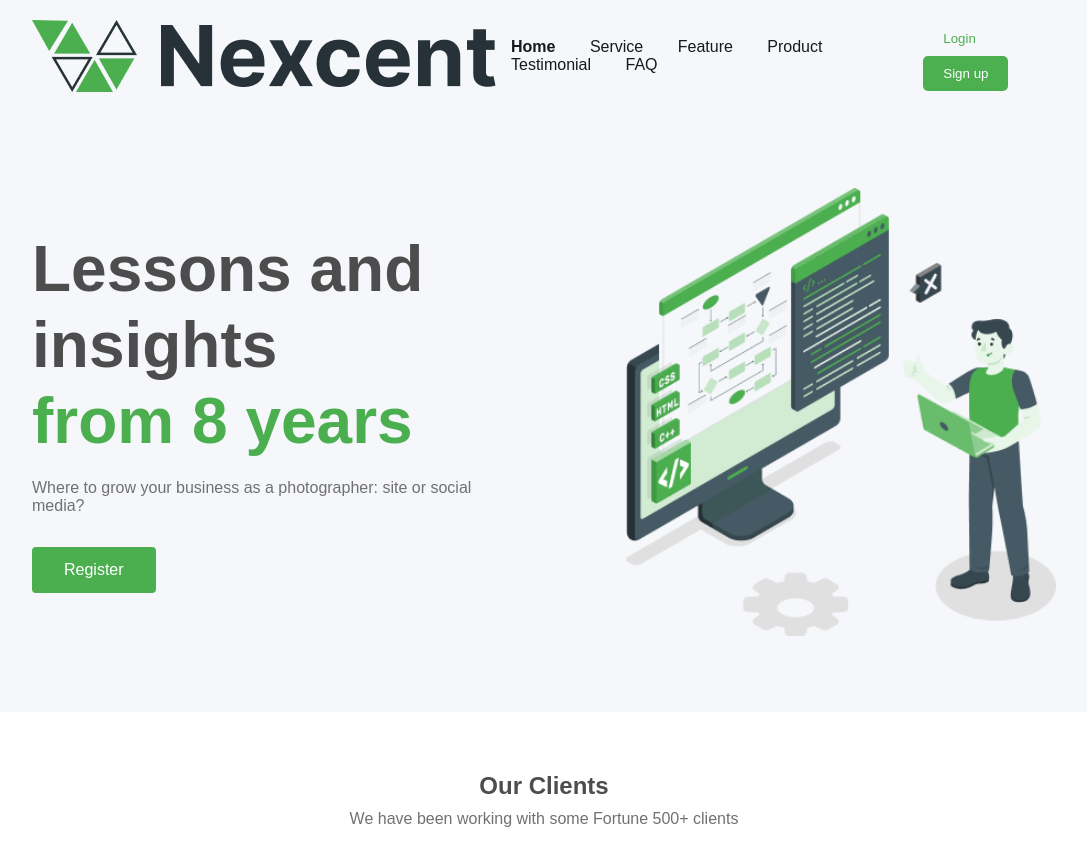
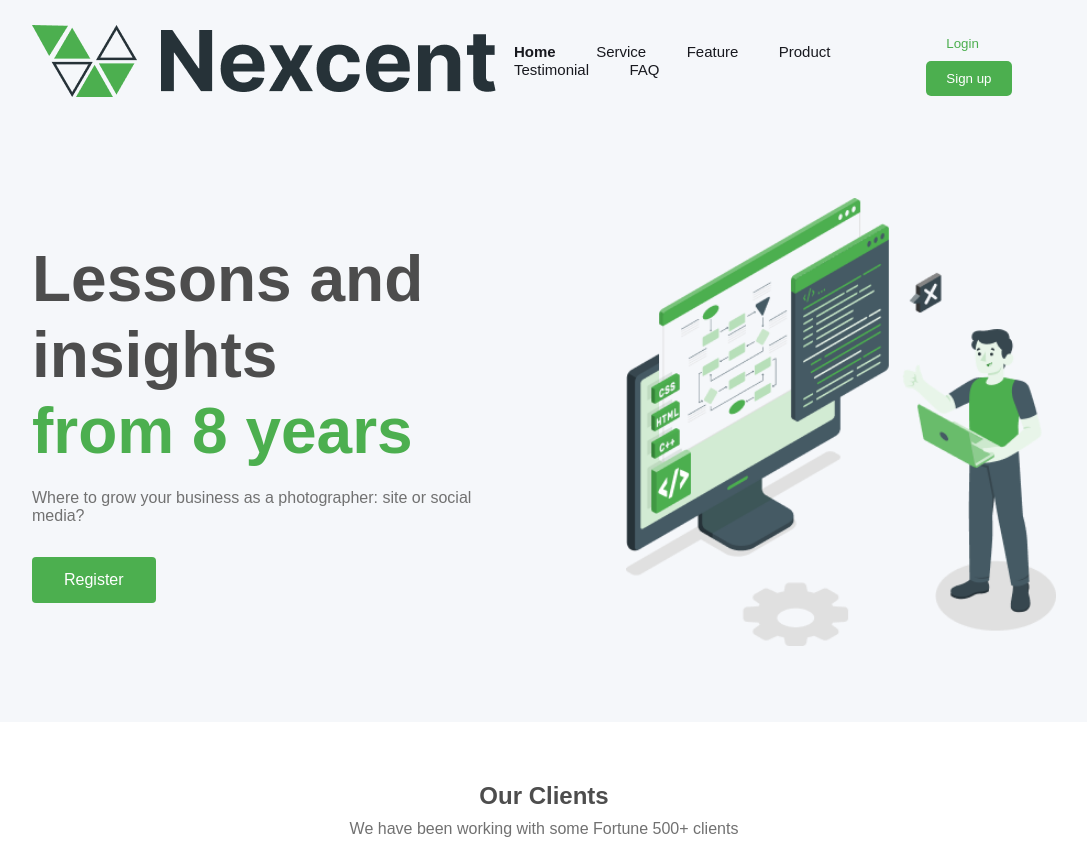
Before and after one commit to SOMERITO/T2-AEW, a plain HTML site: page index.html in a window 1280 px wide. Shown: the top 841 px of the page, without its empty margins (96-1183 px from the left). Drawn offline with Linux system fonts and the light colour scheme.

Commit message:
Adjust padding and margins in menu styles

```diff
--- a/estilos/menu.css
+++ b/estilos/menu.css
@@ -2,35 +2,33 @@
     display: flex;
     justify-content: space-between;
     align-items: center;
-    padding: 20px 0;
+    padding: 25px 0;
 }
 
 .menu-links a {
     text-decoration: none;
     color: #18191F;
-    margin: 0 15px;
-    font-weight: 500;
+    margin: 0 18px;
+    font-size: 15px;
 }
 
 .menu-links a.active {
     font-weight: bold;
 }
 
-/* Requisito del profesor: Quitar los bordes en menu.css */
 .menu-botones button {
     border: none;
     padding: 10px 20px;
     border-radius: 5px;
     cursor: pointer;
-    font-weight: 500;
 }
 
 .btn-login {
     background: transparent;
-    color: #4CAF50;
+    color: #4CAF4F;
 }
 
 .btn-signup {
-    background-color: #4CAF50;
+    background: #4CAF4F;
     color: white;
 }
```
